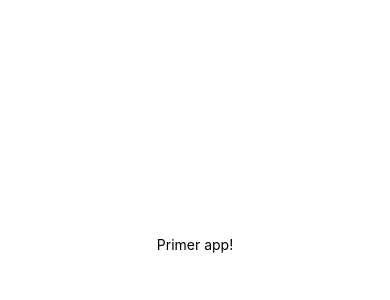
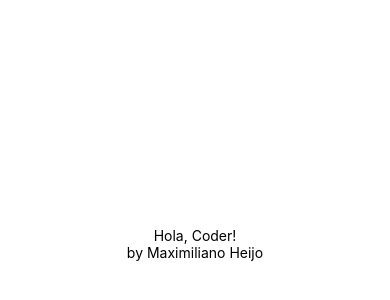
Before and after one commit to kersiancoder/react-native-app, a React Native app: screen / in a window 390 px wide. Shown: the part 178-478 px from the top of the page. Built offline with nearby package versions, Linux system fonts and the light colour scheme.

Commit message:
cambiando texto

```diff
--- a/App.js
+++ b/App.js
@@ -5,7 +5,8 @@ import { StatusBar } from 'expo-status-bar';
 export default function App() {
   return (
     <View style={styles.container}>
-      <Text>Primer app!</Text>
+      <Text>Hola, Coder!</Text>
+      <Text>by Maximiliano Heijo</Text>
       <StatusBar style="auto" />
     </View>
   );
```
